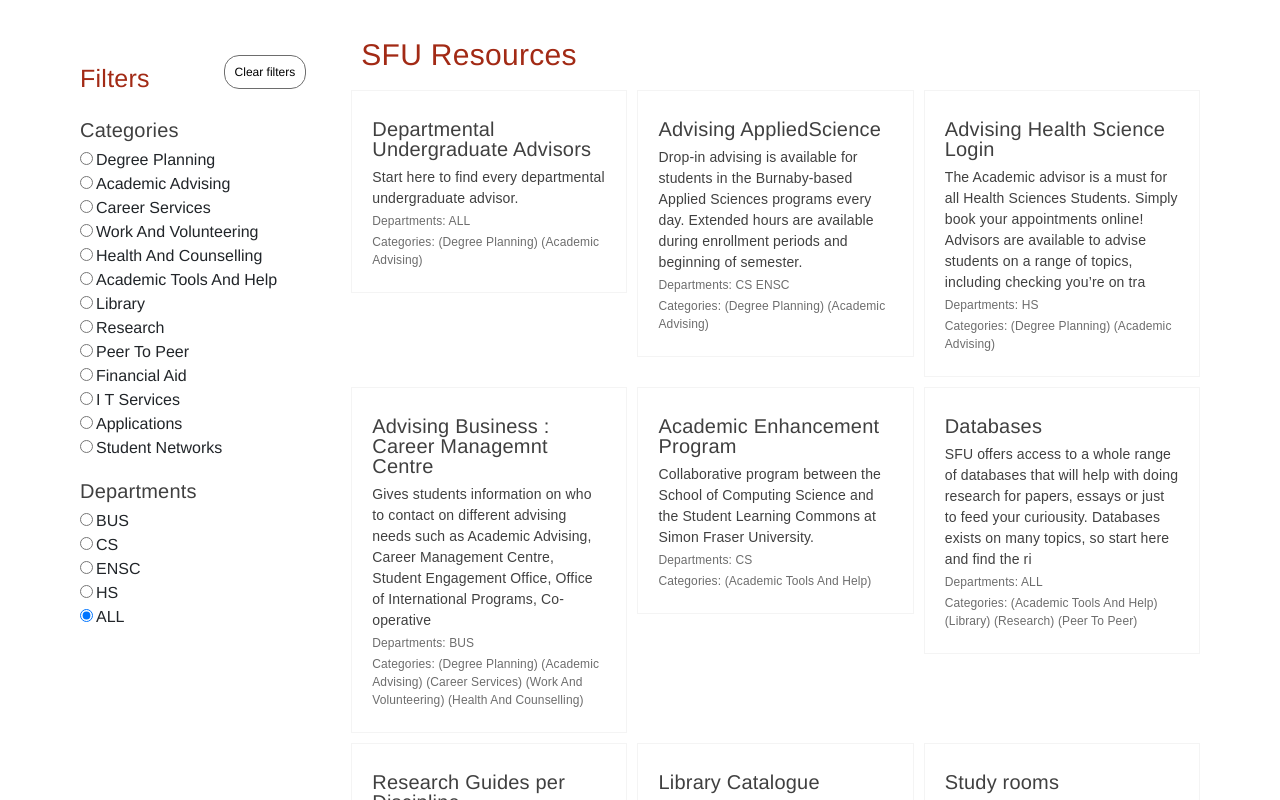
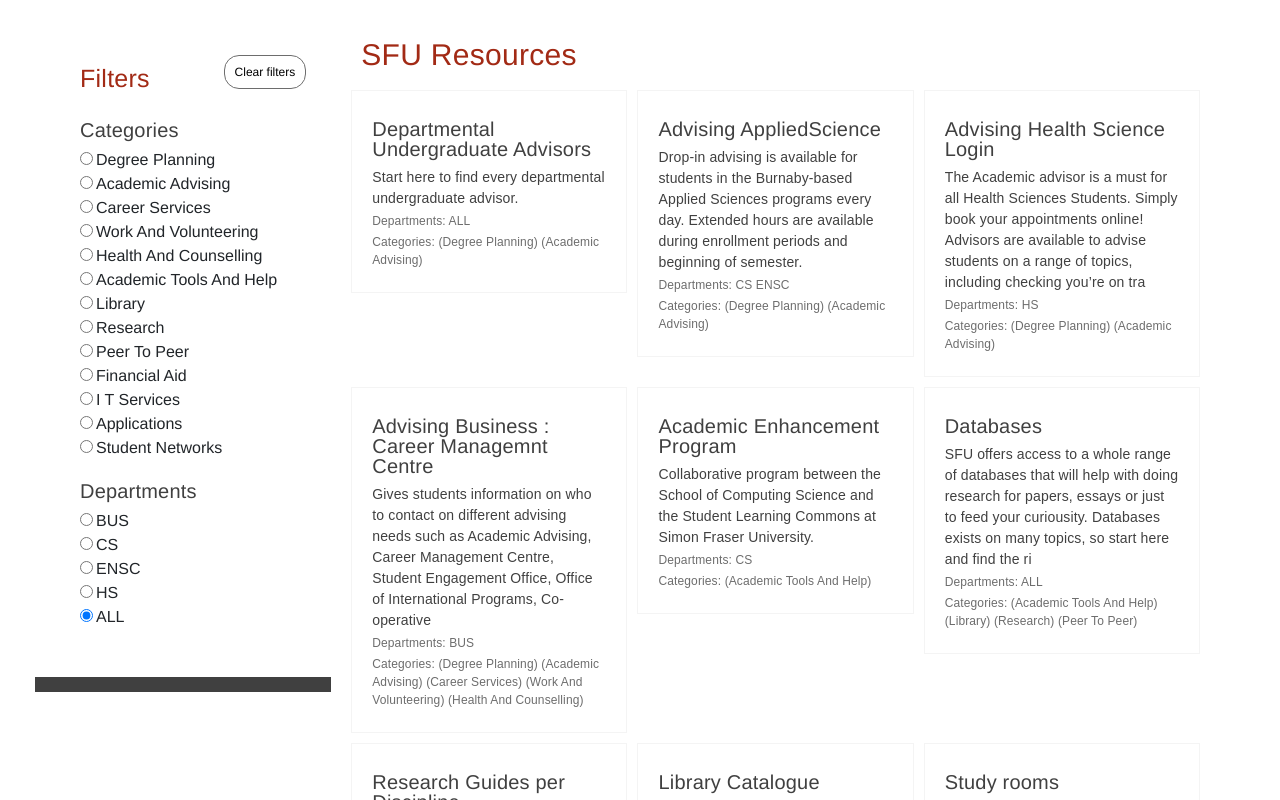
Before and after one commit to oklex/sfuseful, a React (Create React App) app: page / in a window 1280 px wide. Built offline with nearby package versions, Linux system fonts and the light colour scheme; a web font is replaced by a local one.

Commit message:
fixed a bug on scrollable display

```diff
--- a/src/components/SidebarWrapper/SidebarWrapper.scss
+++ b/src/components/SidebarWrapper/SidebarWrapper.scss
@@ -28,7 +28,7 @@
   }
   .show {
     // visibility: visible;
-    max-height: 100vh;
+    max-height: 80vh;
     overflow-y: scroll;
     background-color: white;
     -webkit-animation-name: slideInDown;
--- a/src/containers/SearchList/SearchList.scss
+++ b/src/containers/SearchList/SearchList.scss
@@ -22,8 +22,8 @@
     .filterConents {
       overflow-y: auto;
       padding-left: 30px;
-      padding-bottom: 30px;
-      // border-bottom: solid 15px $dark-grey;
+      padding-bottom: 3em;
+      border-bottom: solid 15px $dark-grey;
       .resetButton {
         border-radius: 15px;
         padding-top: 0px;
```
